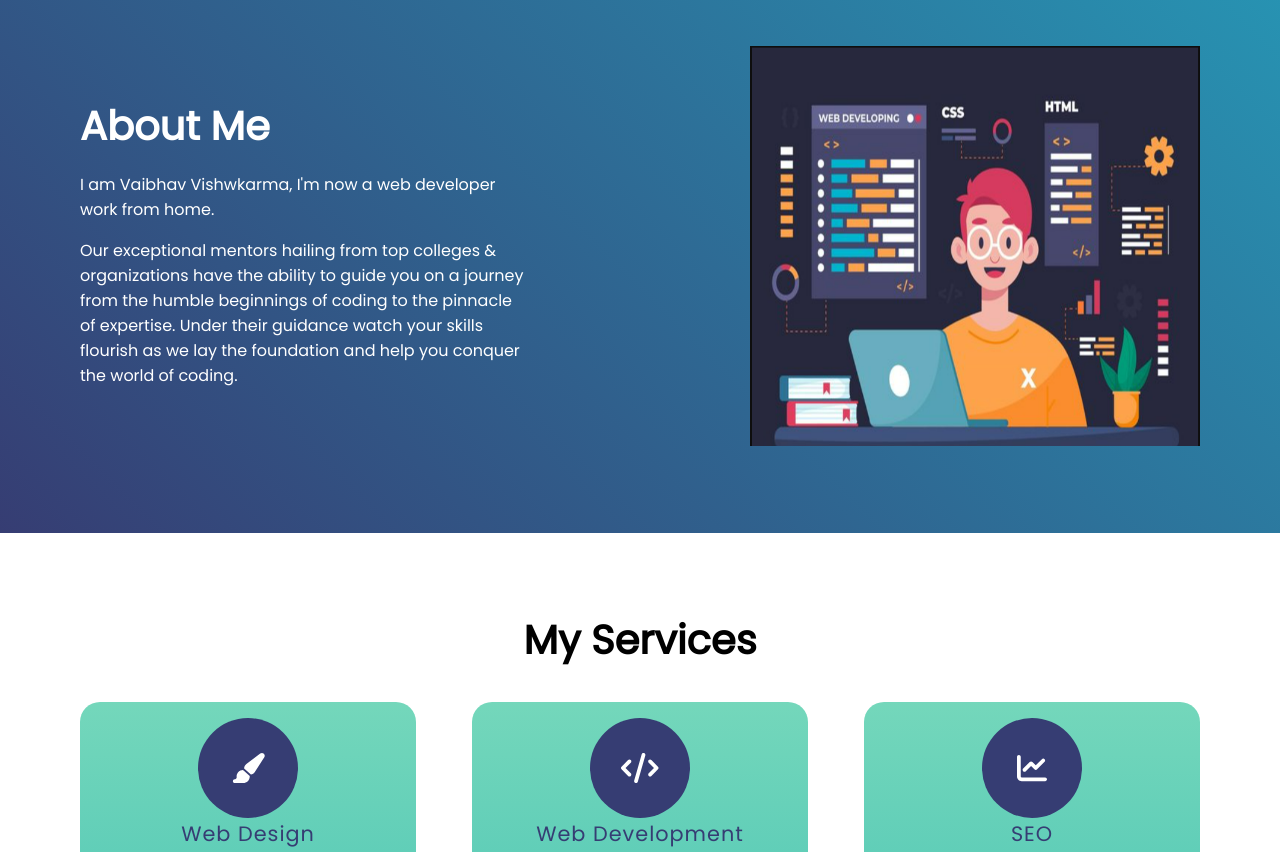
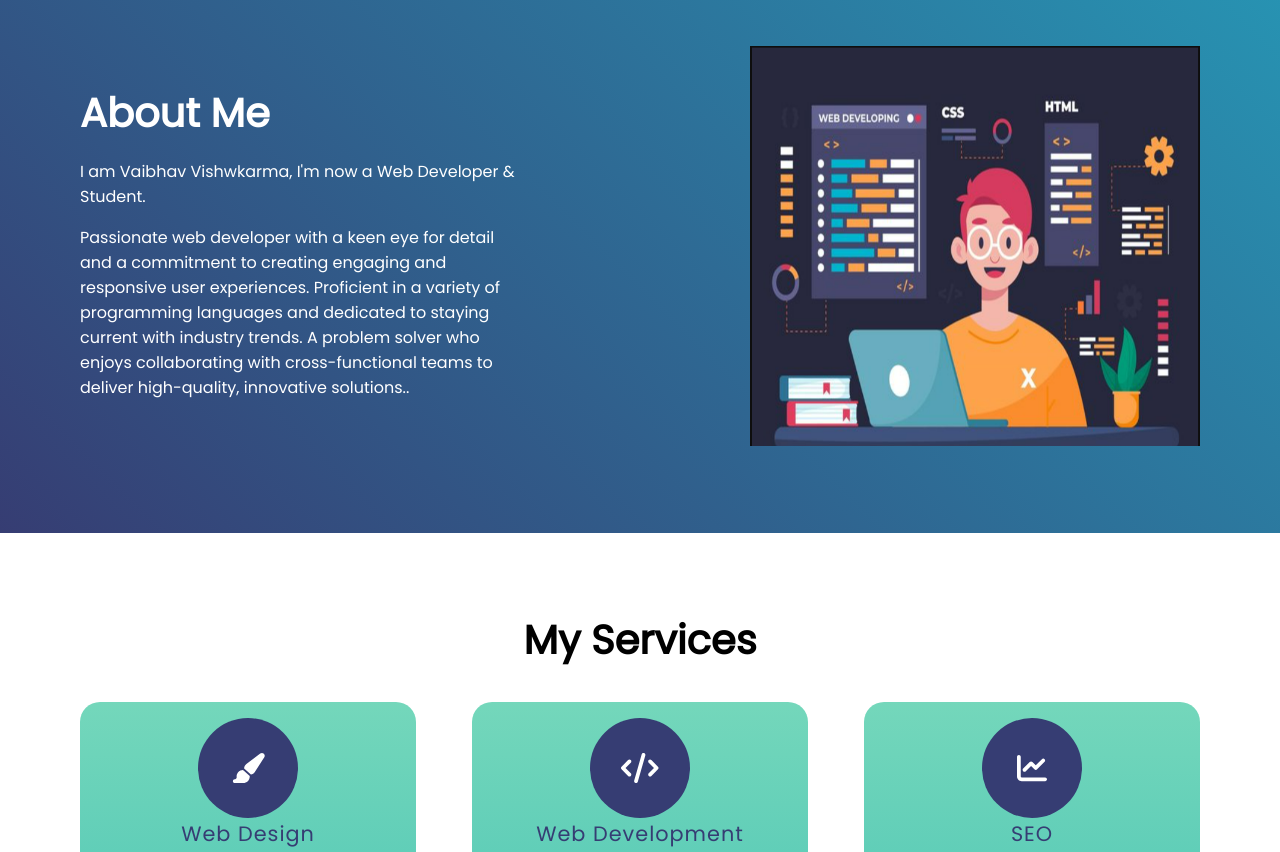
Before and after one commit to vaibhavffx/resume, a plain HTML site: page index.html in a window 1280 px wide. Shown: the part 1770-2622 px from the top of the page. Drawn offline with Linux system fonts and the light colour scheme.

Commit message:
Update index.html

```diff
--- a/index.html
+++ b/index.html
@@ -163,17 +163,10 @@
 		<div class="about-text">
 			<h1 class="my-heading">About Me</h1>
 			<p class="lead-para">
-				I am Vaibhav Vishwkarma, I'm now a web developer work from home.
+				I am Vaibhav Vishwkarma, I'm now a Web Developer & Student.
 			</p>
 			<p>
-				Our exceptional mentors hailing from top
-				colleges & organizations have the
-				ability to guide you on a journey from
-				the humble beginnings of coding to
-				the pinnacle of expertise. Under their
-				guidance watch your skills flourish
-				as we lay the foundation and help you
-				conquer the world of coding.
+				Passionate web developer with a keen eye for detail and a commitment to creating engaging and responsive user experiences. Proficient in a variety of programming languages and dedicated to staying current with industry trends. A problem solver who enjoys collaborating with cross-functional teams to deliver high-quality, innovative solutions..
 			</p>
 		</div>
 		<div class="about-image">
@@ -407,9 +400,9 @@
 				</div>
 				<div class="details">
 					<h5 class="contact-heading">ADDRESS</h5>
-					<p class="contact-text">City Dhampur,</p>
-					<p>Village Puraini</p>
-					<p>Dhampur road  Nagina</p>
+					<p class="contact-text">District Bijnor,</p>
+					<p> Civil Lines </p>
+					<p>246701</p>
 				</div>
 			</div>
 		</div>
```
